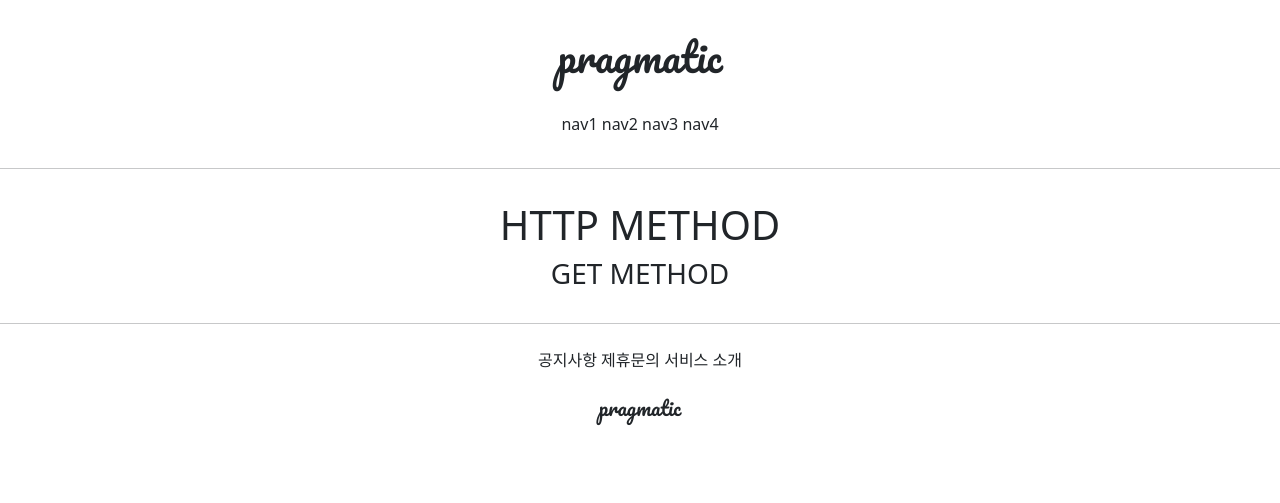
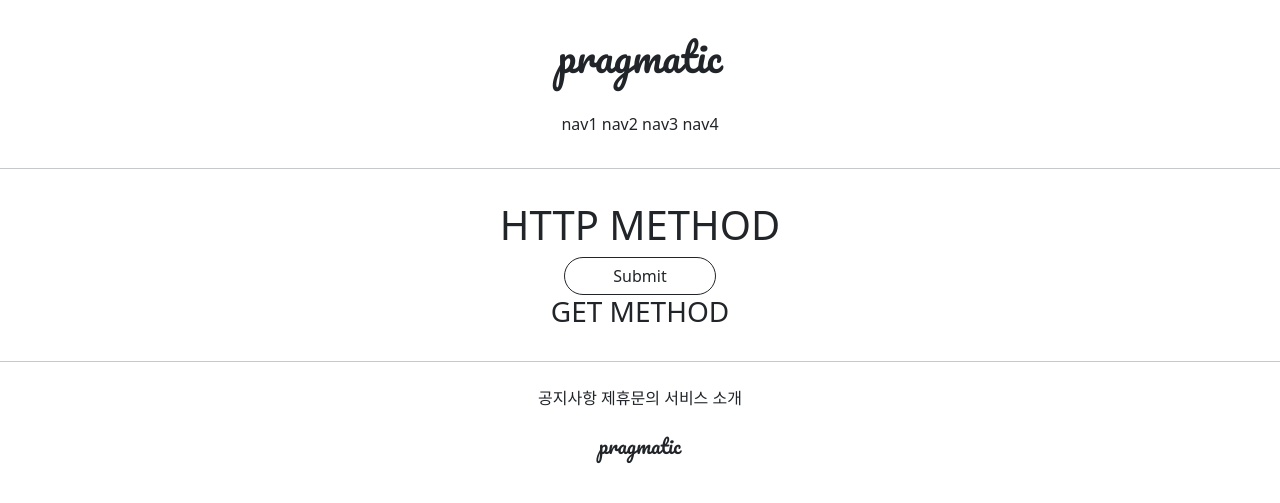
Before and after one commit to jgw3352/jgw, a Django app: page /projects/hello_world/ in a window 1280 px wide. Shown: the top 503 px of the page. Run offline with Django 3.2, Linux system fonts and the light colour scheme; parts of the project's set-up code (start-up, migrations or seed data) failed here and were passed over.

Commit message:
7/9 4ban class commit 3

```diff
--- a/projects/templates/projects/hello_world.html
+++ b/projects/templates/projects/hello_world.html
@@ -5,7 +5,12 @@
     <div style="margin: 2rem; text-align: center">
         <h1>HTTP METHOD</h1>
 
+        <form action="/accounts/hello_world/" method="POST">
+            {% csrf_token %}
+            <input type="submit" class="btn btn-outline-dark rounded-pill px-5" >
+            </button>
 
+        </form>
         <h3>{{ text }}</h3>
 
 
```
